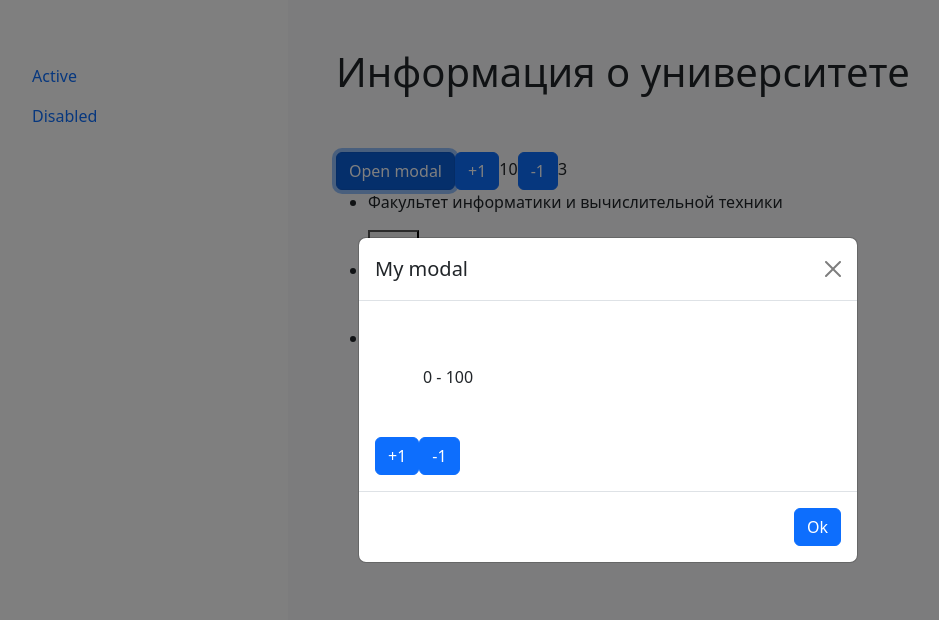
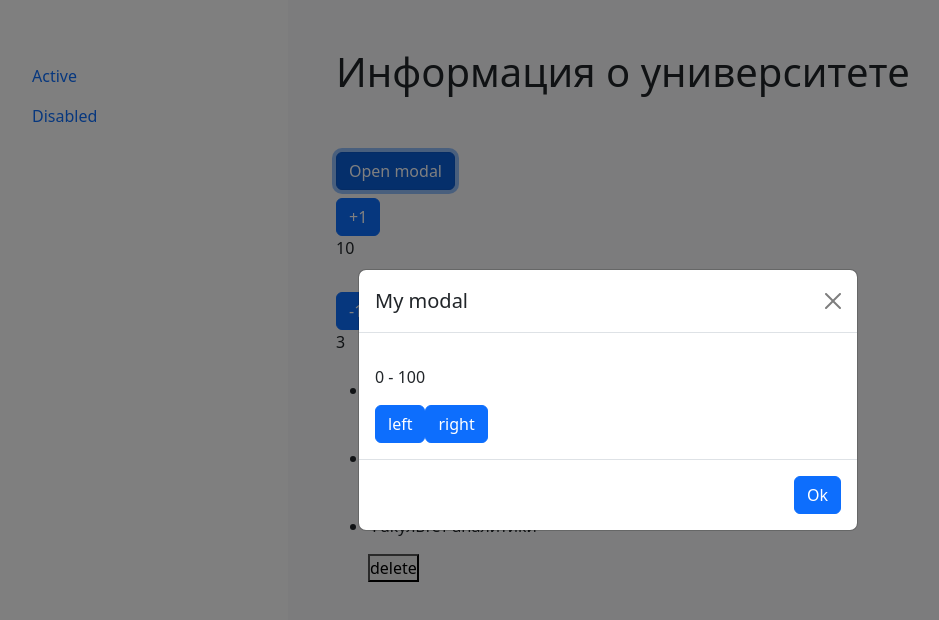
Before and after one commit to iMykhailychenko/bootcamp-19-react, a React (Create React App) app: page / in a window 1280 px wide. Both pictures are taken after a click on the button "Open modal". Shown: the top 620 px of the page, without its empty margins (32-971 px from the left). Built offline with nearby package versions, Linux system fonts and the light colour scheme.

Commit message:
Модуль 2 Заняття 1

```diff
--- a/src/App.jsx
+++ b/src/App.jsx
@@ -61,20 +61,23 @@ export class App extends Component {
       <Main>
         <Sidebar />
         <Content>
-          {this.props.title}
           <button type="button" className="btn btn-primary" onClick={this.handleToggle}>
             Open modal
           </button>
 
+          <div className="py-2">
             <button type="button" className="btn btn-primary" onClick={this.handleCount}>
               +1
             </button>
-          {counter}
+            <p>{counter}</p>
+          </div>
 
+          <div className="py-2">
             <button type="button" className="btn btn-primary" onClick={this.handleCount2}>
               -1
             </button>
-          {counter2}
+            <p>{counter2}</p>
+          </div>
 
           <DepartmentsList />
         </Content>
--- a/src/components/Modal/Modal.jsx
+++ b/src/components/Modal/Modal.jsx
@@ -8,8 +8,8 @@ export class Modal extends Component {
   };
 
   state = {
-    plus: 0,
-    minus: 100,
+    left: 0,
+    right: 100,
   };
 
   handleCount = event => {
@@ -22,7 +22,7 @@ export class Modal extends Component {
 
   render() {
     const { onClose } = this.props;
-    const { plus, minus } = this.state;
+    const { left, right } = this.state;
 
     return (
       <>
@@ -38,17 +38,18 @@ export class Modal extends Component {
               </div>
 
               <div className="modal-body">
-                <div className="p-5">
-                  {plus} - {minus}
+                <div className="py-3">
+                  {left} - {right}
                 </div>
 
-                <button type="button" name="plus" className="btn btn-primary" onClick={this.handleCount}>
-                  +1
+                <button type="button" name="left" className="btn btn-primary" onClick={this.handleCount}>
+                  left
                 </button>
-                <button type="button" name="minus" className="btn btn-primary" onClick={this.handleCount}>
-                  -1
+                <button type="button" name="right" className="btn btn-primary ml-2" onClick={this.handleCount}>
+                  right
                 </button>
               </div>
+
               <div className="modal-footer">
                 <button type="button" className="btn btn-primary" onClick={onClose}>
                   Ok
```
Lines whose indentation alone changed are shown as unchanged.
